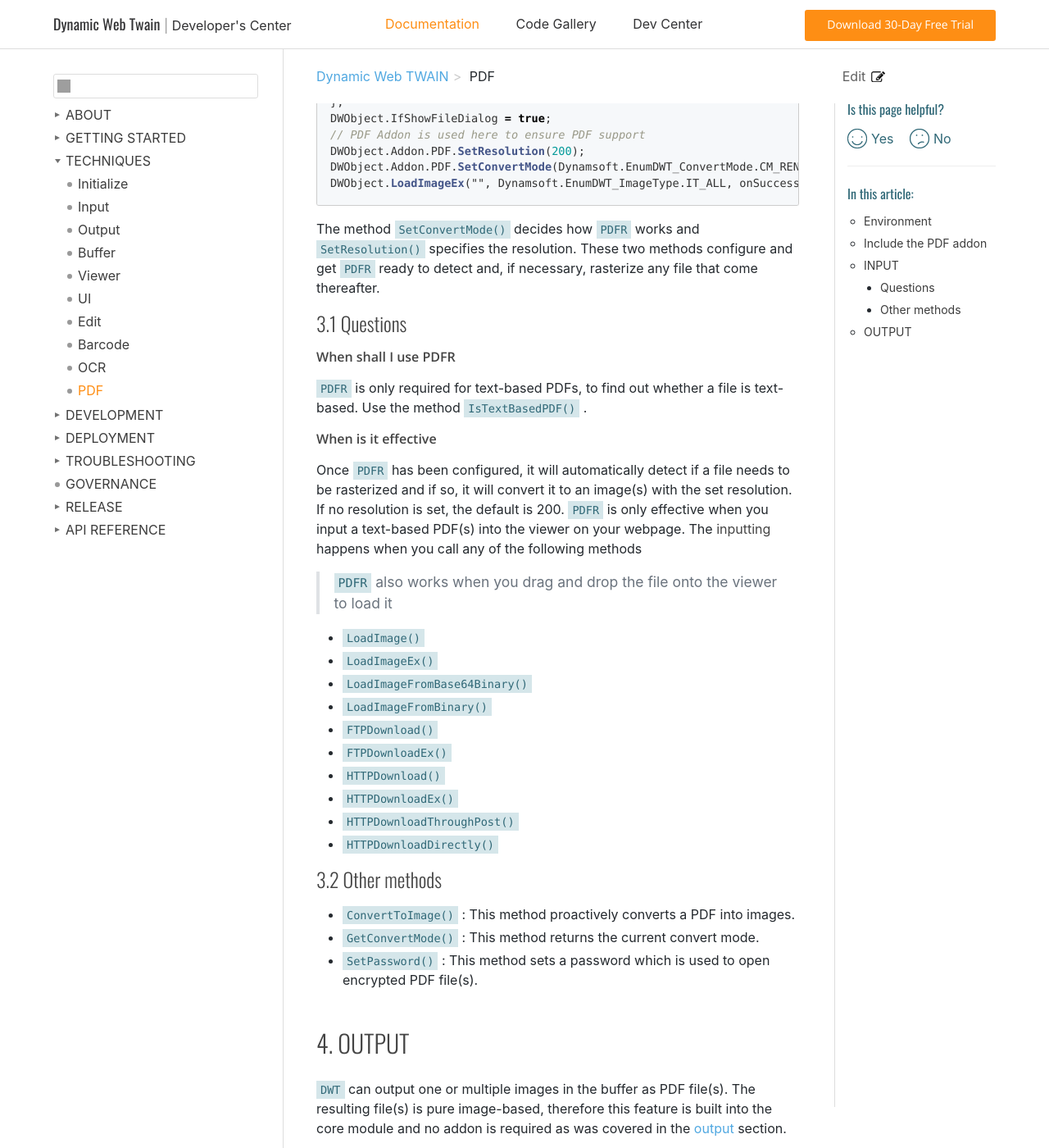
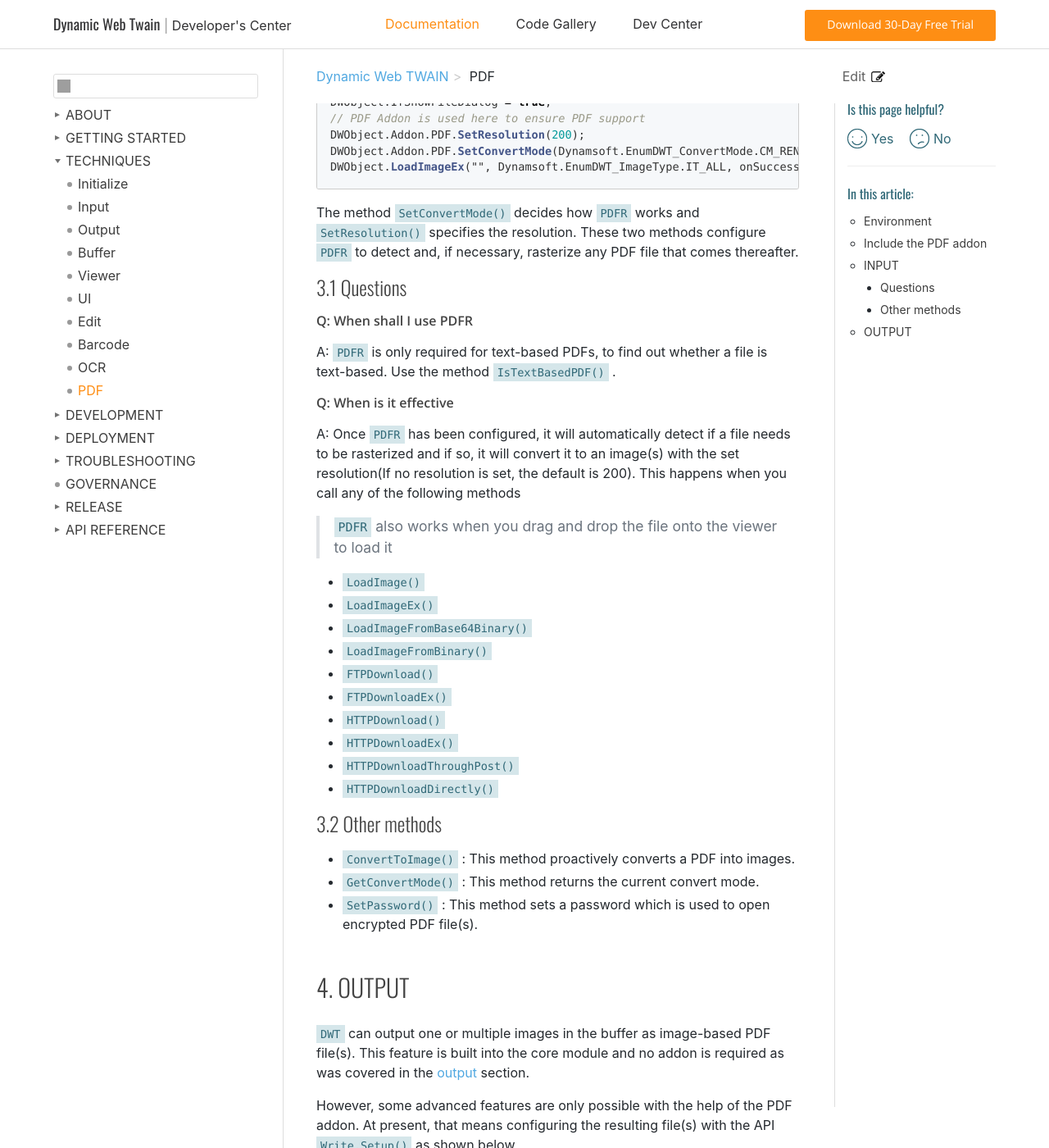
Before and after one commit to ztyyLV/web-twain-docs, a Jekyll site: the page built from indepth/features/pdf.md, in a window 1280 px wide and 1400 px high, scrolled down 1322 px. Shown: the whole window at 82% size. Built offline with Jekyll 4.4.1, drawn with Linux system fonts in a browser that asks for light colours; comment, search, counter and statistics services are not loaded; some of the changed text lies outside the part shown; grey boxes are pictures that could not be loaded.

Commit message:
reviewing 030

````diff
--- a/indepth/features/pdf.md
+++ b/indepth/features/pdf.md
@@ -15,7 +15,7 @@ PDF is one of the most popular file types on the market which is why it is the o
 
 * [Desktop]({{site.getstarted}}platform.html#browsers-on-desktop-devices) and [Mobile]({{site.getstarted}}platform.html#browsers-on-mobile-devices).
 
-* [Service mode]({{site.indepth}}initialize.html#service-mode) and [WASM mode]({{site.indepth}}initialize.html#wasm-mode).
+* [Service mode]({{site.indepth}}features/initialize.html#service-mode) and [WASM mode]({{site.indepth}}features/initialize.html#wasm-mode).
 
 ## Include the PDF addon
 
@@ -24,8 +24,7 @@ To include the PDF addon is to reference the necessary JavaScript file which is
 > If you are using the [dwt package](https://www.npmjs.com/package/dwt), the barcode reader is already included in the main JavaScript file ( `dynamsoft.webtwain.min.js` or `dynamsoft.webtwain.min.mjs` ) which means you can skip this step.
 
 ``` html
-< script src="dynamsoft.webtwain.addon.pdf.js">
-    < /script>
+<script src="dynamsoft.webtwain.addon.pdf.js"></script>
 ```
 
 ## INPUT
@@ -50,42 +49,42 @@ DWObject.Addon.PDF.SetConvertMode(Dynamsoft.EnumDWT_ConvertMode.CM_RENDERALL);
 DWObject.LoadImageEx("", Dynamsoft.EnumDWT_ImageType.IT_ALL, onSuccess, onFailure);
 ```
 
-The method [ `SetConvertMode()` ]({{site.info}}api/Addon_PDF.html#setconvertmode) decides how `PDFR` works and [ `SetResolution()` ]({{site.info}}api/Addon_PDF.html#setresolution) specifies the resolution. These two methods configure and get `PDFR` ready to detect and, if necessary, rasterize any file that come thereafter.
+The method [ `SetConvertMode()` ]({{site.info}}api/Addon_PDF.html#setconvertmode) decides how `PDFR` works and [ `SetResolution()` ]({{site.info}}api/Addon_PDF.html#setresolution) specifies the resolution. These two methods configure `PDFR` to detect and, if necessary, rasterize any PDF file that comes thereafter.
 
 ### Questions
 
-#### When shall I use PDFR
+#### Q: When shall I use PDFR
 
-`PDFR` is only required for text-based PDFs, to find out whether a file is text-based. Use the method [ `IsTextBasedPDF()` ]({{site.info}}api/Addon_PDF.html#istextbasedpdf) .
+A: `PDFR` is only required for text-based PDFs, to find out whether a file is text-based. Use the method [ `IsTextBasedPDF()` ]({{site.info}}api/Addon_PDF.html#istextbasedpdf) .
 
-#### When is it effective
+#### Q: When is it effective
 
-Once `PDFR` has been configured, it will automatically detect if a file needs to be rasterized and if so, it will convert it to an image(s) with the set resolution. If no resolution is set, the default is 200. `PDFR` is only effective when you input a text-based PDF(s) into the viewer on your webpage. The **inputting** happens when you call any of the following methods
+A: Once `PDFR` has been configured, it will automatically detect if a file needs to be rasterized and if so, it will convert it to an image(s) with the set resolution(If no resolution is set, the default is 200). This happens when you call any of the following methods
 
 > `PDFR` also works when you drag and drop the file onto the viewer to load it
 
-* [ `LoadImage()` ]({{site.info}}api/input.html#loadimage)
-* [ `LoadImageEx()` ]({{site.info}}api/input.html#loadimageex)
-* [ `LoadImageFromBase64Binary()` ]({{site.info}}api/input.html#loadimagefrombase64binary)
-* [ `LoadImageFromBinary()` ]({{site.info}}api/input.html#loadimagefrombinary)
-* [ `FTPDownload()` ]({{site.info}}api/input.html#ftpdownload)
-* [ `FTPDownloadEx()` ]({{site.info}}api/input.html#ftpdownloadex)
-* [ `HTTPDownload()` ]({{site.info}}api/input.html#httpdownload)
-* [ `HTTPDownloadEx()` ]({{site.info}}api/input.html#httpdownloadex)
-* [ `HTTPDownloadThroughPost()` ]({{site.info}}api/input.html#httpdownloadthroughpost)
-* [ `HTTPDownloadDirectly()` ]({{site.info}}api/input.html#httpdownloaddirectly)
+* [ `LoadImage()` ]({{site.info}}api/WebTwain_IO.html#loadimage)
+* [ `LoadImageEx()` ]({{site.info}}api/WebTwain_IO.html#loadimageex)
+* [ `LoadImageFromBase64Binary()` ]({{site.info}}api/WebTwain_IO.html#loadimagefrombase64binary)
+* [ `LoadImageFromBinary()` ]({{site.info}}api/WebTwain_IO.html#loadimagefrombinary)
+* [ `FTPDownload()` ]({{site.info}}api/WebTwain_IO.html#ftpdownload)
+* [ `FTPDownloadEx()` ]({{site.info}}api/WebTwain_IO.html#ftpdownloadex)
+* [ `HTTPDownload()` ]({{site.info}}api/WebTwain_IO.html#httpdownload)
+* [ `HTTPDownloadEx()` ]({{site.info}}api/WebTwain_IO.html#httpdownloadex)
+* [ `HTTPDownloadThroughPost()` ]({{site.info}}api/WebTwain_IO.html#httpdownloadthroughpost)
+* [ `HTTPDownloadDirectly()` ]({{site.info}}api/WebTwain_IO.html#httpdownloaddirectly)
 
 ### Other methods
 
-* [ `ConvertToImage()` ]({{site.info}}api/input.html#converttoimage): This method proactively converts a PDF into images.
-* [ `GetConvertMode()` ]({{site.info}}api/input.html#getconvertmode): This method returns the current convert mode.
-* [ `SetPassword()` ]({{site.info}}api/input.html#setpassword): This method sets a password which is used to open encrypted PDF file(s).
+* [ `ConvertToImage()` ]({{site.info}}api/Addon_PDF.html#converttoimage): This method proactively converts a PDF into images.
+* [ `GetConvertMode()` ]({{site.info}}api/Addon_PDF.html#getconvertmode): This method returns the current convert mode.
+* [ `SetPassword()` ]({{site.info}}api/Addon_PDF.html#setpassword): This method sets a password which is used to open encrypted PDF file(s).
 
 ## OUTPUT
 
-`DWT` can output one or multiple images in the buffer as PDF file(s). The resulting file(s) is pure image-based, therefore this feature is built into the core module and no addon is required as was covered in the [output]({{site.indepth}}output.html) section.
+`DWT` can output one or multiple images in the buffer as image-based PDF file(s). This feature is built into the core module and no addon is required as was covered in the [output]({{site.indepth}}features/output.html) section.
 
-However, some advanced features are only possible with the help of the PDF addon. At present, that means configuring the resulting file(s) with the API [ `Write.Setup()` ]({{site.info}}api/input.html#writesetup) as shown below
+However, some advanced features are only possible with the help of the PDF addon. At present, that means configuring the resulting file(s) with the API [ `Write.Setup()` ]({{site.info}}api/Addon_PDF.html#writesetup) as shown below
 
 ``` javascript
 DWObject.Addon.PDF.Write.Setup({
````
Also changed, not shown: indepth/features/OCR.md (+3 -3 lines).
